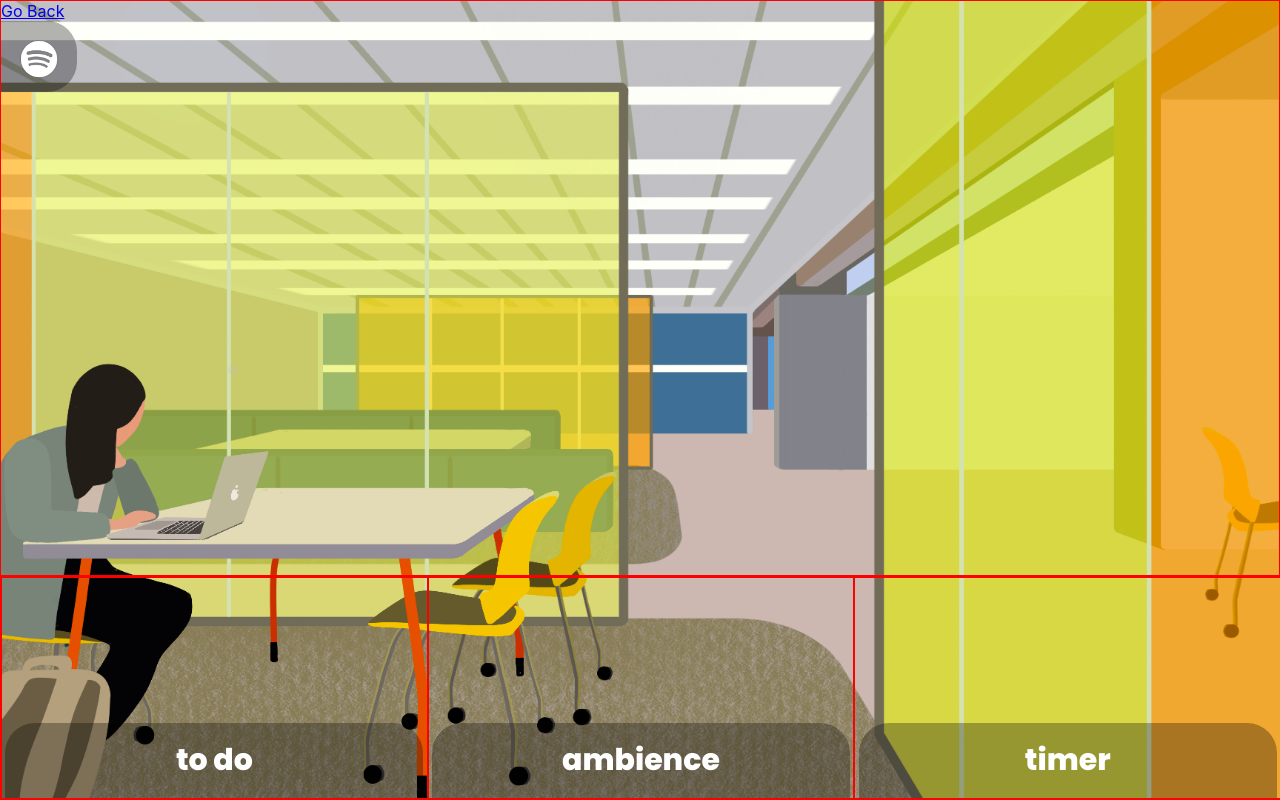
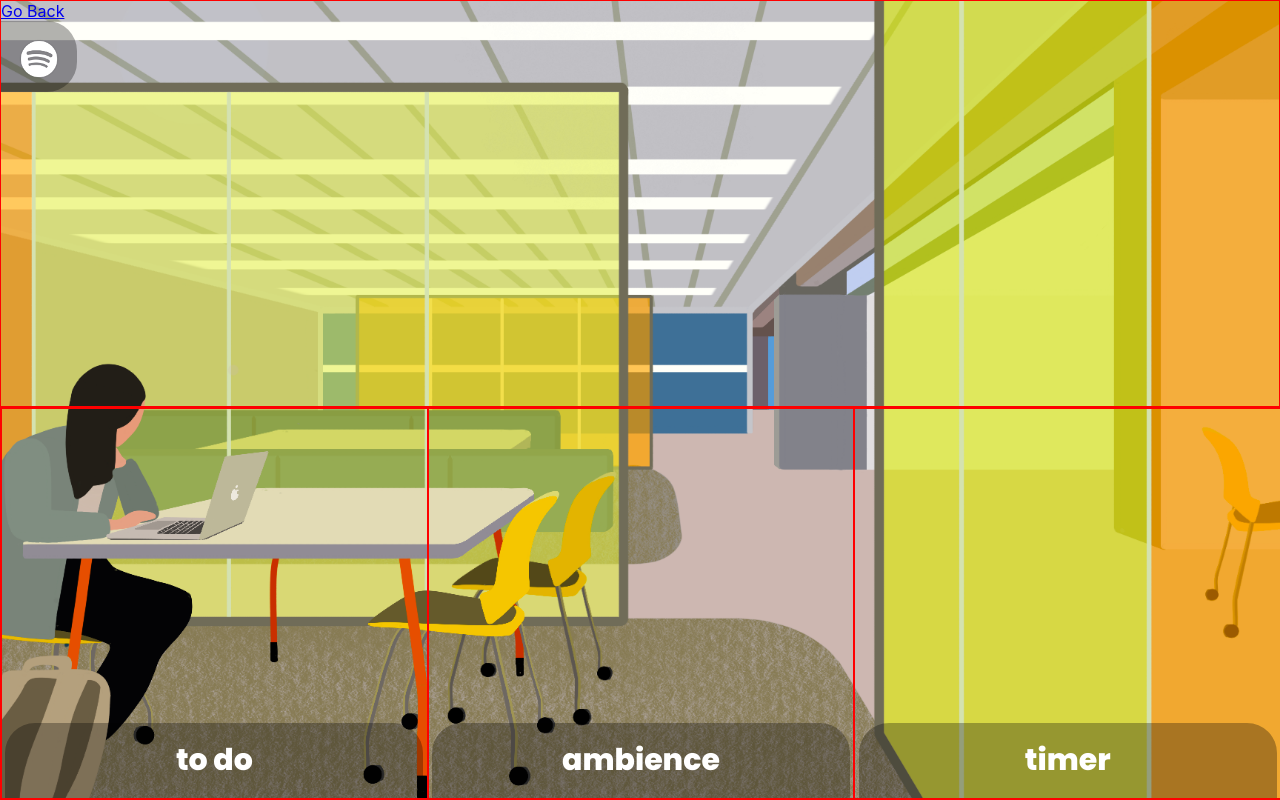
Before and after one commit to wtbui/BearStudy, a React (Create React App) app in the folder bear-study-react/: page /pages/moffit in a window 1280 px wide. Built offline with nearby package versions, Linux system fonts and the light colour scheme.

Commit message:
updated moffit and library

```diff
--- a/bear-study-react/src/pages/moffit.js
+++ b/bear-study-react/src/pages/moffit.js
@@ -112,10 +112,18 @@ export default function Moffit() {
 
     const handleTimer = () => {
         setShowTimer((prev) => !prev)
+
+        if (showSpotify) {
+            setShowSpotify(false)
+        }
     }
 
     const handleAmbience = () => {
         setShowAmbience((prev) => !prev)
+
+        if (showSpotify) {
+            setShowSpotify(false)
+        }
     }
 
     const handleTodo = () => {
@@ -131,7 +139,13 @@ export default function Moffit() {
 
         if (showTodo) {
             handleTodo()
+        }
+
+        if (showAmbience) {
             handleAmbience()
+        }
+
+        if (showTimer) {
             handleTimer()
         }
     }
--- a/bear-study-react/src/styles/library.css
+++ b/bear-study-react/src/styles/library.css
@@ -11,8 +11,7 @@
 .header {
     flex-direction: column;
     display: flex;
-    flex-grow: 2;
-    flex: 20;
+    flex: 5;
     height: 100%;
     border: 1px solid red;
 }
@@ -20,7 +19,7 @@
 .tabs {
     flex-direction: row;
     display: flex;
-    flex: 6;
+    flex: 5;
     width: 100%;
     border-radius: 0px;
     border: 1px solid red;
@@ -42,7 +41,6 @@
     display: flex;
     flex: 1;
     width: 100wh / 3;
-    max-height: 70%;
     padding-left: 0.25%;
     padding-right: 0.25%;
     border: 1px solid red;
```
